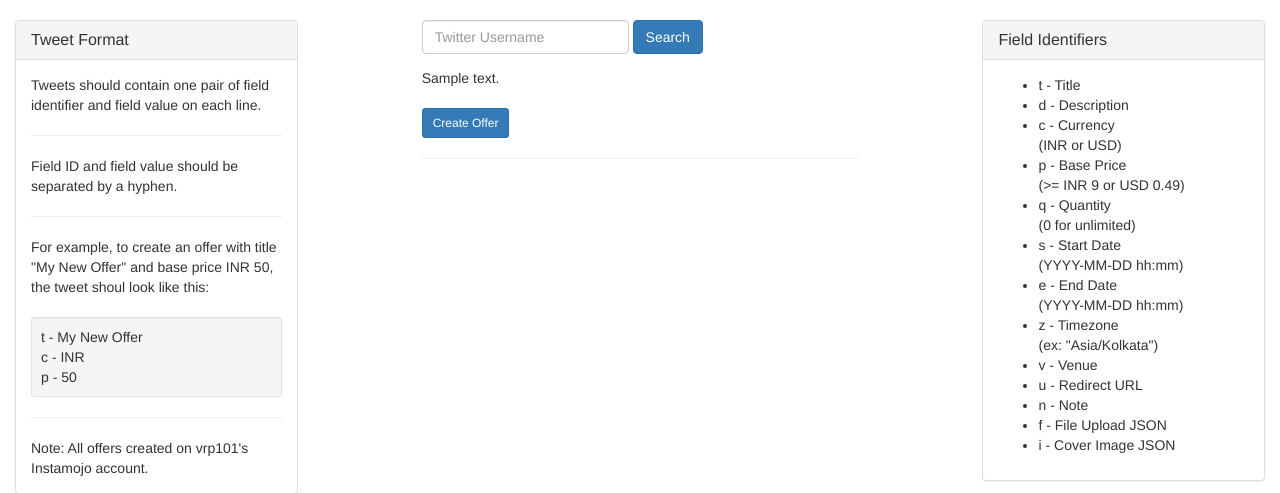
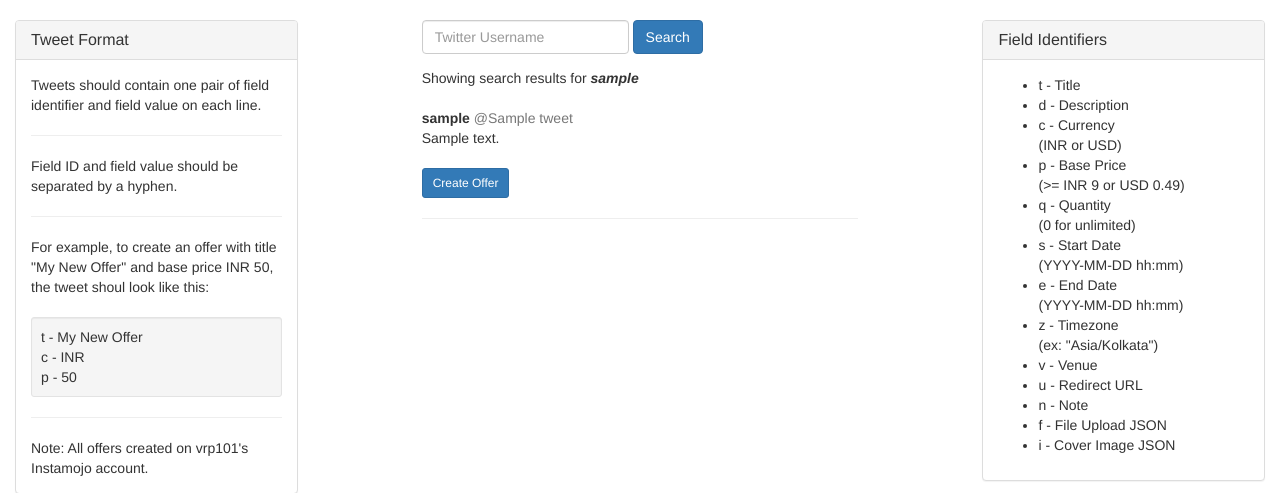
Before and after one commit to vishrut/Tweetmojo, a Django app: template tweetrieve/templates/tweet_list.html in a window 1280 px wide. Shown: the part 52-545 px from the top of the page. Run offline with Django 3.2, Linux system fonts and the light colour scheme; tables that the repository leaves empty hold one stand-in row (values such as "Sample post"); the template is opened without the code that fills it: values that come from a table or form of the project are taken from there, most other values are stand-ins (such as "Sample title", 1, 10 or a date in 2020); parts of the project's set-up code (start-up, migrations or seed data) failed here and were passed over; some libraries are stand-ins or nearby versions.

Commit message:
Modifying templates and Tweet model

```diff
--- a/tweetrieve/models.py
+++ b/tweetrieve/models.py
@@ -1,5 +1,7 @@
 from django.db import models
 
 class Tweet(models.Model):
+	user_name = models.TextField()
+	screen_name = models.TextField()
 	tweet_text = models.TextField()
 	tweet_id = models.IntegerField()
--- a/tweetrieve/templates/tweet_list.html
+++ b/tweetrieve/templates/tweet_list.html
@@ -48,7 +48,7 @@ function sendTweet(tweet_id){
 
 	<div class="col-md-4">
 		<div class="row">
-		<form class="form-inline" role="form" name="input" action="tweetrieve/views/search_tweets" method="get">
+		<form class="form-inline" role="form" name="input" action="/tweetrieve/views/search_tweets" method="get">
 				<div class="form-group">
 				<label class="sr-only" for="handle">Twitter Handle</label>
 				<input type="text" class="form-control" id="handle" name="handle" placeholder="Twitter Username" required>
@@ -56,16 +56,24 @@ function sendTweet(tweet_id){
 				<button type="submit" class="btn btn-primary">Search</button>
 		</form>
 		</div>
-		<div class="row">{% if tweet_list %}
+		{% if tweet_list %}
+		<div class="row">Showing search results for <strong><em>{{ handle }}</em></strong><br><br></div>
+		<div class="row">
 	    {% for tweet in tweet_list %}
+	    	<b>{{ tweet.user_name }}</b><span class="text-muted"> @{{ tweet.screen_name }}</span><br>
 	        <span id="tweet{{tweet.tweet_id}}">{% autoescape off %}{{ tweet.tweet_text }}{% endautoescape %}</span>
 	        <br><br>
 	        <button type="button" class="btn btn-primary btn-sm" onclick="sendTweet({{tweet.tweet_id}})">Create Offer</button>
 	        <hr>
 	    {% endfor %}
-	{% else %}
-	    <p></p>
-	{% endif %}</div>
+	    </div>
+		{% else %}
+		{% if handle %}
+		<div class="row">
+	   	Sorry, no tweets found. Please use a different search keyword.
+		</div>
+		{% endif %}
+		{% endif %}
 
 	</div>
 	<div class="col-md-1"></div>
```
Also changed, not shown: tweetrieve/views.py (+7 -8 lines).
